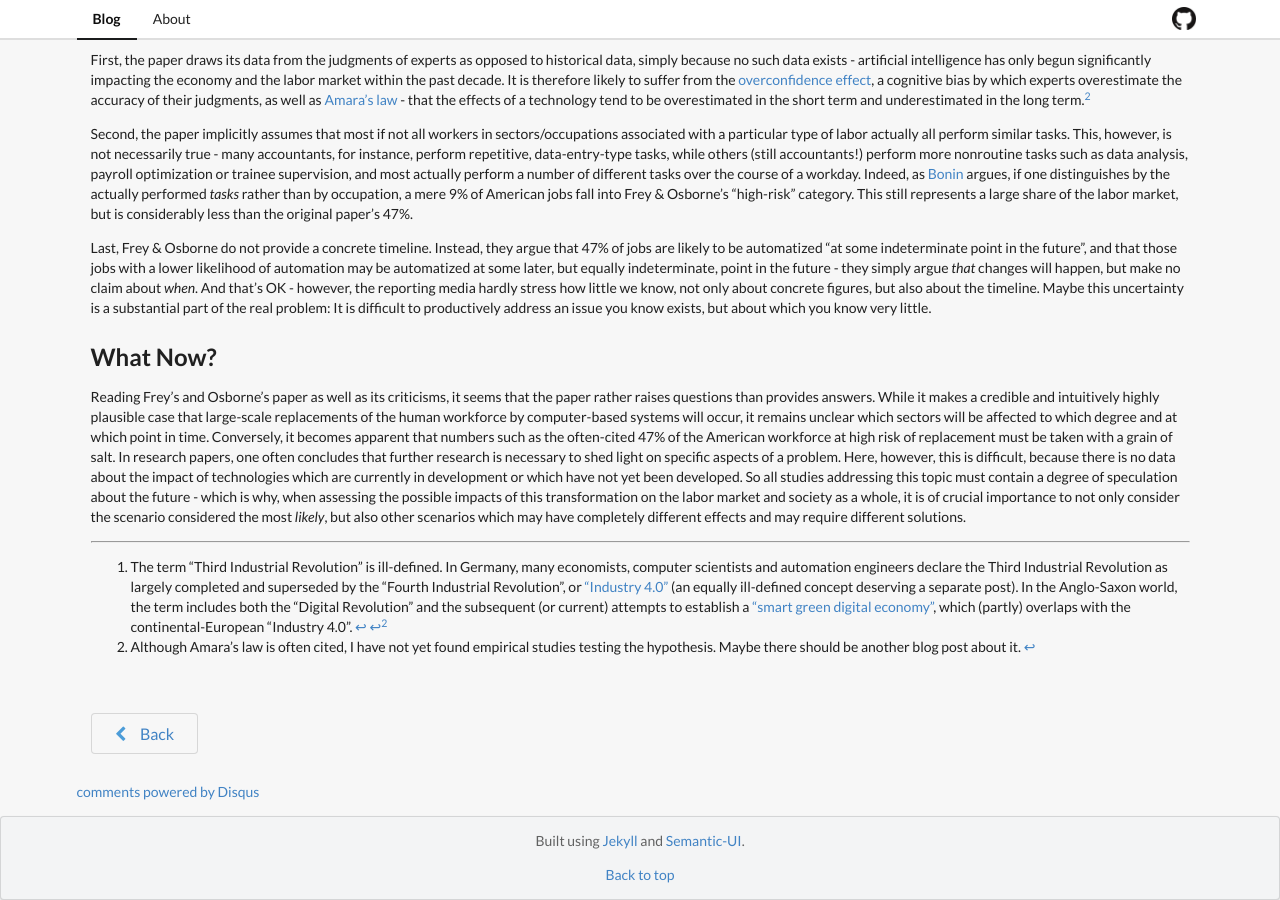
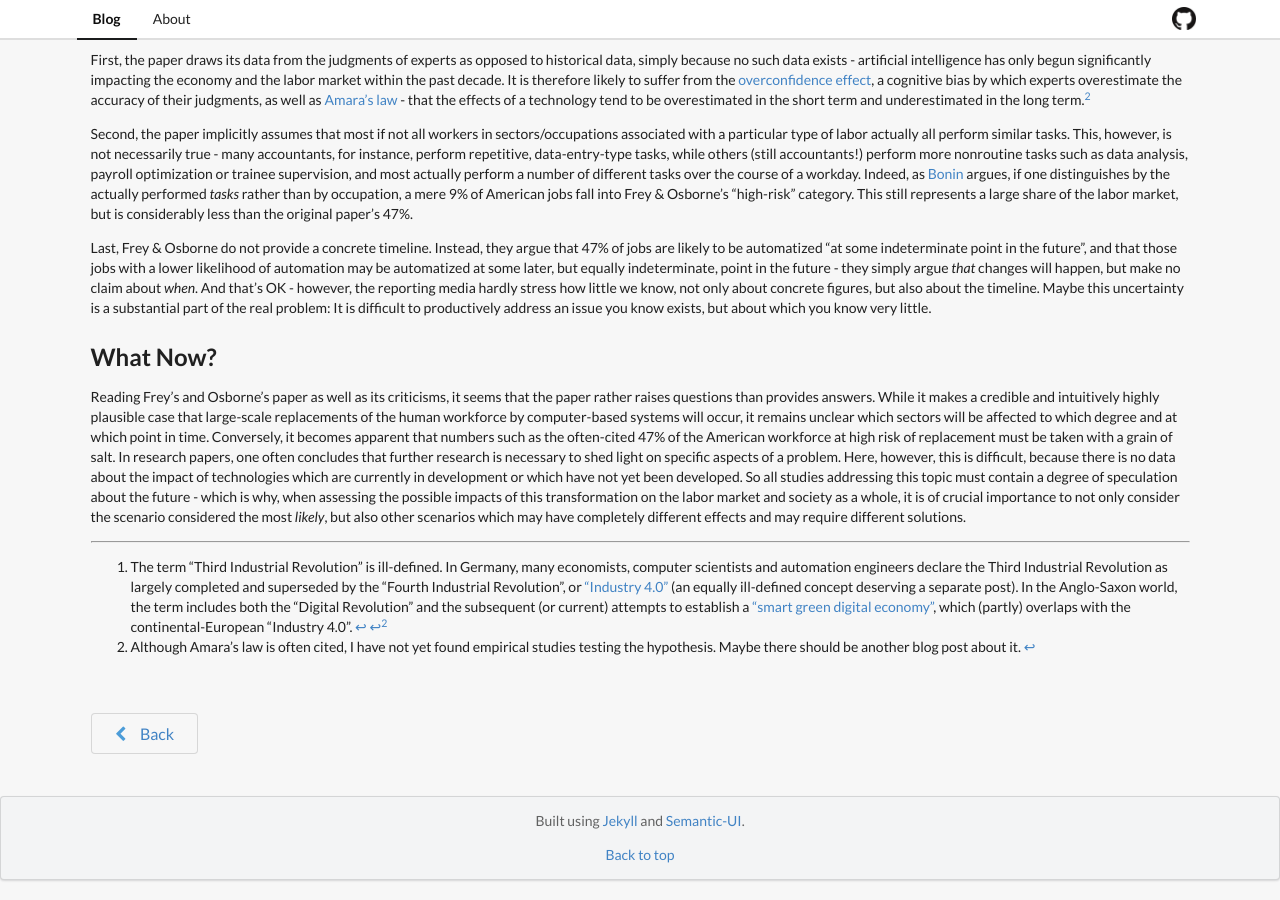
Before and after one commit to uxeig/uxeig.github.io, a Jekyll site: the page built from _posts/2017-11-15-future-of-work.md, in a window 1280 px wide and 900 px high, scrolled down 2521 px. Built offline with Jekyll 4.4.1, drawn with Linux system fonts in a browser that asks for light colours; comment, search, counter and statistics services are not loaded; some of the changed lines change nothing that is shown.

Commit message:
Fixed disqus

```diff
--- a/_includes/disqus.html
+++ b/_includes/disqus.html
@@ -1,11 +1,20 @@
 <div id="disqus_thread"></div>
-    <script type="text/javascript">
-        var disqus_shortname = 'benalt';
-        (function() {
-            var dsq = document.createElement('script'); dsq.type = 'text/javascript'; dsq.async = true;
-            dsq.src = '//' + disqus_shortname + '.disqus.com/embed.js';
-            (document.getElementsByTagName('head')[0] || document.getElementsByTagName('body')[0]).appendChild(dsq);
-        })();
-    </script>
-    <noscript>Please enable JavaScript to view the <a href="http://disqus.com/?ref_noscript">comments powered by Disqus.</a></noscript>
-    <a href="http://disqus.com" class="dsq-brlink">comments powered by <span class="logo-disqus">Disqus</span></a>
+<script>
+
+/**
+*  RECOMMENDED CONFIGURATION VARIABLES: EDIT AND UNCOMMENT THE SECTION BELOW TO INSERT DYNAMIC VALUES FROM YOUR PLATFORM OR CMS.
+*  LEARN WHY DEFINING THESE VARIABLES IS IMPORTANT: https://disqus.com/admin/universalcode/#configuration-variables*/
+/*
+var disqus_config = function () {
+this.page.url = PAGE_URL;  // Replace PAGE_URL with your page's canonical URL variable
+this.page.identifier = PAGE_IDENTIFIER; // Replace PAGE_IDENTIFIER with your page's unique identifier variable
+};
+*/
+(function() { // DON'T EDIT BELOW THIS LINE
+var d = document, s = d.createElement('script');
+s.src = 'https://humanoid-1.disqus.com/embed.js';
+s.setAttribute('data-timestamp', +new Date());
+(d.head || d.body).appendChild(s);
+})();
+</script>
+<noscript>Please enable JavaScript to view the <a href="https://disqus.com/?ref_noscript">comments powered by Disqus.</a></noscript>
--- a/_layouts/post.html
+++ b/_layouts/post.html
@@ -23,6 +23,8 @@
     </div>
   </div>
   <div class="comments">
-		{% include disqus.html %}
+		{% if page.comments %}
+      {% include disqus.html %}
+    {% endif %}
 	</div>
 </div>
--- a/_posts/2017-11-15-future-of-work.md
+++ b/_posts/2017-11-15-future-of-work.md
@@ -2,6 +2,7 @@
 layout: post
 title: "Automation and Work, Part I: Will Robots Take All Of Our Jobs?"
 category: "Economics"
+comments: true
 date: 2017-11-15
 excerpt: "Over the last few months, newspapers and magazines have published countless articles on robots replacing human workers, mainly in the manufacturing industry, in the not-too-distant future. In my own work on industrial robotics, I notice that in many sectors, repetitive or physically straining work can already easily replaced by off-the-shelf robotic solutions; other, less mechanical jobs, such as those requiring a sense of touch or dealing with flexible components, will be replaceable by the kinds of machines me and my colleagues are developing today."
 ---
```
